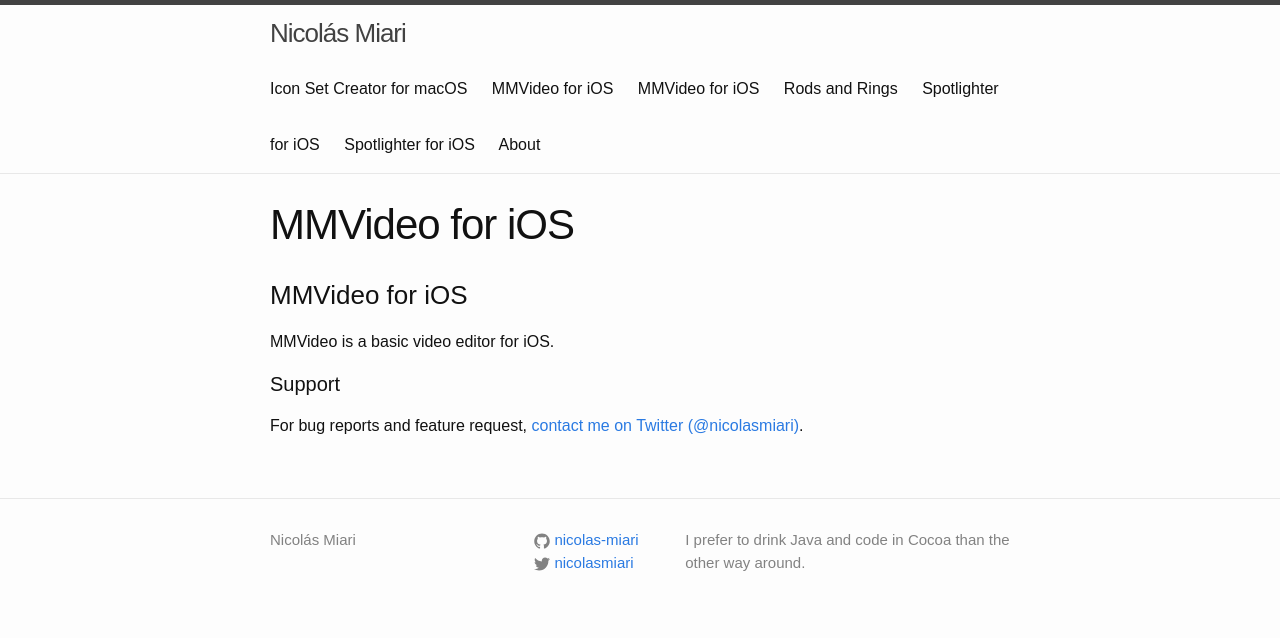
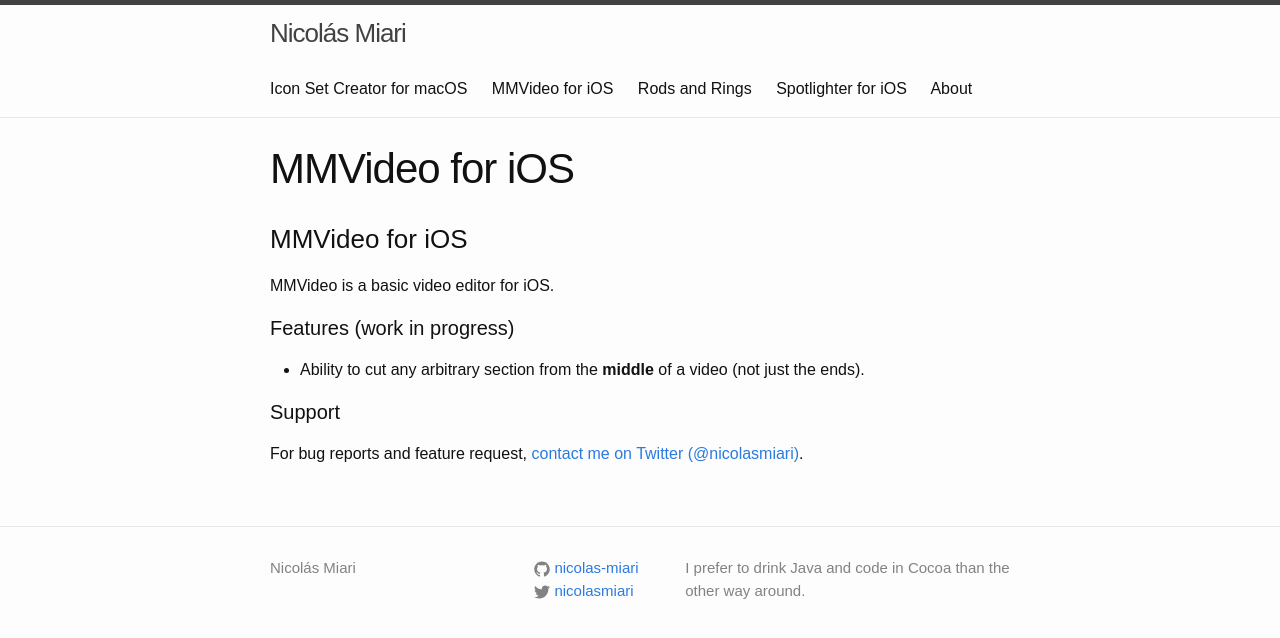
Before and after one commit to nicolas-miari/nicolas-miari.github.io, a Jekyll site: the page built from _pages/apps/mmvideo/MMVideo.markdown, in a window 1280 px wide. Shown: the top 638 px of the page. Built offline with Jekyll 4.4.1, drawn with Linux system fonts in a browser that asks for light colours.

```diff
--- a/_pages/apps/mmvideo/MMVideo.markdown
+++ b/_pages/apps/mmvideo/MMVideo.markdown
@@ -9,6 +9,9 @@ published: true
 
 MMVideo is a basic video editor for iOS.
 
+#### Features (work in progress)
+- Ability to cut any arbitrary section from the **middle** of a video (not just the ends).
+
 
 #### Support
 For bug reports and feature request, [contact me on Twitter (@nicolasmiari)](https://twitter.com/nicolasmiari).
--- a/_pages/apps/mmvideo/MMVideo_ja.markdown
+++ b/_pages/apps/mmvideo/MMVideo_ja.markdown
@@ -3,6 +3,7 @@ layout: page
 title:  "MMVideo for iOS"
 permalink: "/apps/MMVideo/ja/"
 published: true
+exclude: true
 ---
 
 ### MMVideo for iOS
--- a/_pages/apps/spotlighter/Spotlighter_ja.markdown
+++ b/_pages/apps/spotlighter/Spotlighter_ja.markdown
@@ -3,6 +3,7 @@ layout: page
 title:  "Spotlighter for iOS"
 permalink: "/apps/Spotlighter/ja/"
 published: true
+exclude: true
 ---
 
 ### Spotlighter
```
